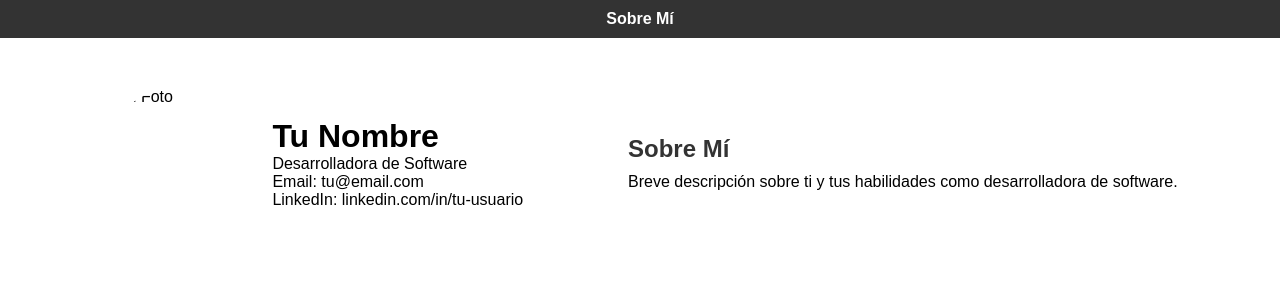
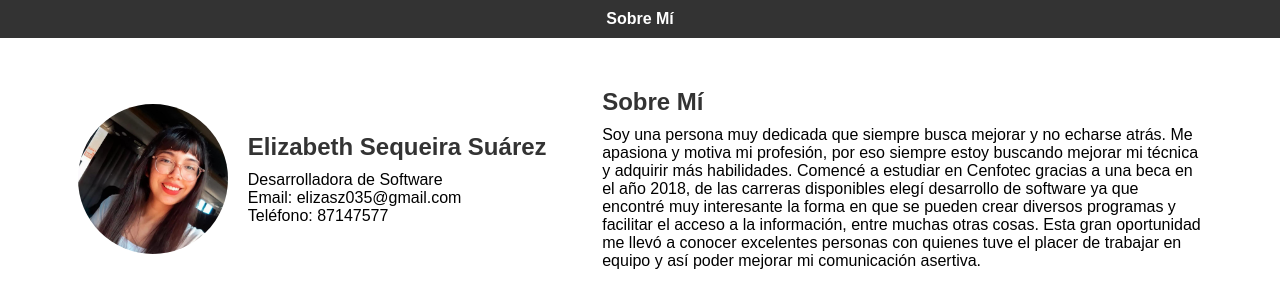
Before and after one commit to esequeiras/portafolio, a plain HTML site: page index.html in a window 1280 px wide. Drawn offline with Linux system fonts and the light colour scheme.

Commit message:
foto, info

```diff
--- a/index.html
+++ b/index.html
@@ -17,19 +17,20 @@
 
     <section class="hero">
         <div class="card">
-            <img src="tu-foto.jpg" alt="Tu Foto">
+            <img src="assets/prueba.jpg" alt="Tu Foto">
             <div class="info">
-                <h1>Tu Nombre</h1>
+                <h2>Elizabeth Sequeira Suárez</h2>
                 <p>Desarrolladora de Software</p>
-                <p>Email: tu@email.com</p>
-                <p>LinkedIn: linkedin.com/in/tu-usuario</p>
+                <p>Email: elizasz035@gmail.com</p>
+                <p>Teléfono: 87147577</p>
                 <!-- Agrega más información de contacto si es necesario -->
             </div>
         </div>
 
         <div id="about-me" class="about-me">
             <h2>Sobre Mí</h2>
-            <p>Breve descripción sobre ti y tus habilidades como desarrolladora de software.</p>
+            <p>Soy una persona muy dedicada que siempre busca mejorar y no echarse atrás. Me apasiona y motiva mi profesión, por eso siempre estoy buscando mejorar mi técnica y adquirir más habilidades.
+                Comencé a estudiar en Cenfotec gracias a una beca en el año 2018, de las carreras disponibles elegí desarrollo de software ya que encontré muy interesante la forma en que se pueden crear diversos programas y facilitar el acceso a la información, entre muchas otras cosas. Esta gran oportunidad me llevó a conocer excelentes personas con quienes tuve el placer de trabajar en equipo y así poder mejorar mi comunicación asertiva.</p>
         </div>
     </section>
 
```
Also changed, not shown: assets/prueba.jpg (added).
